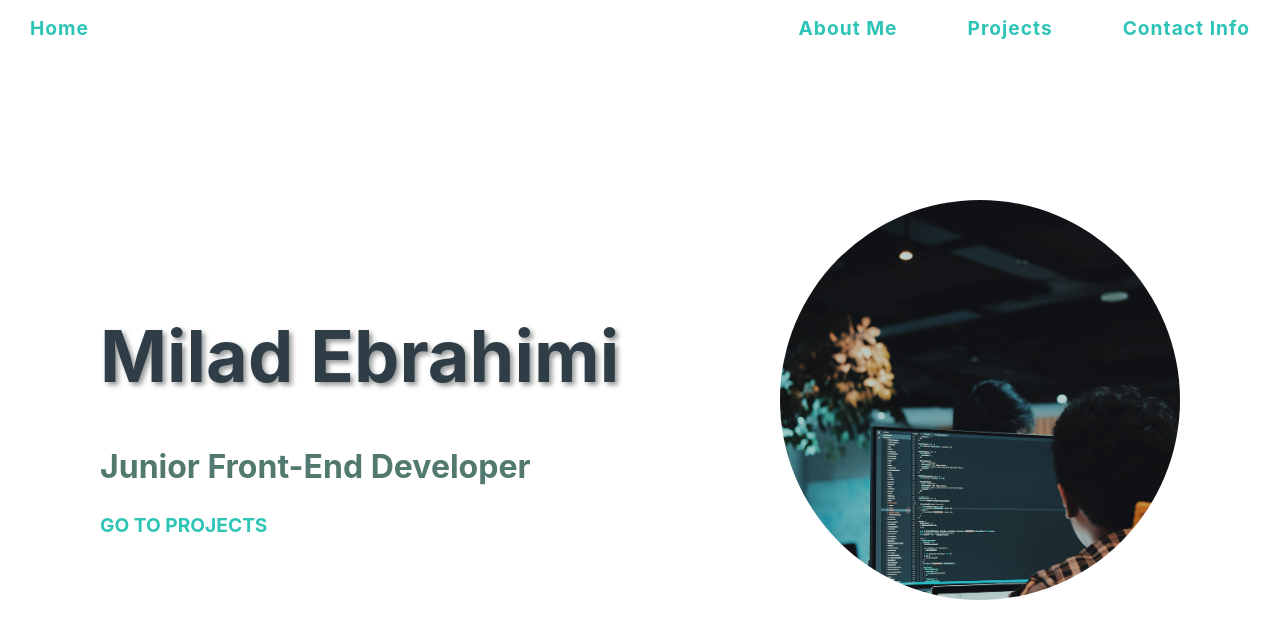
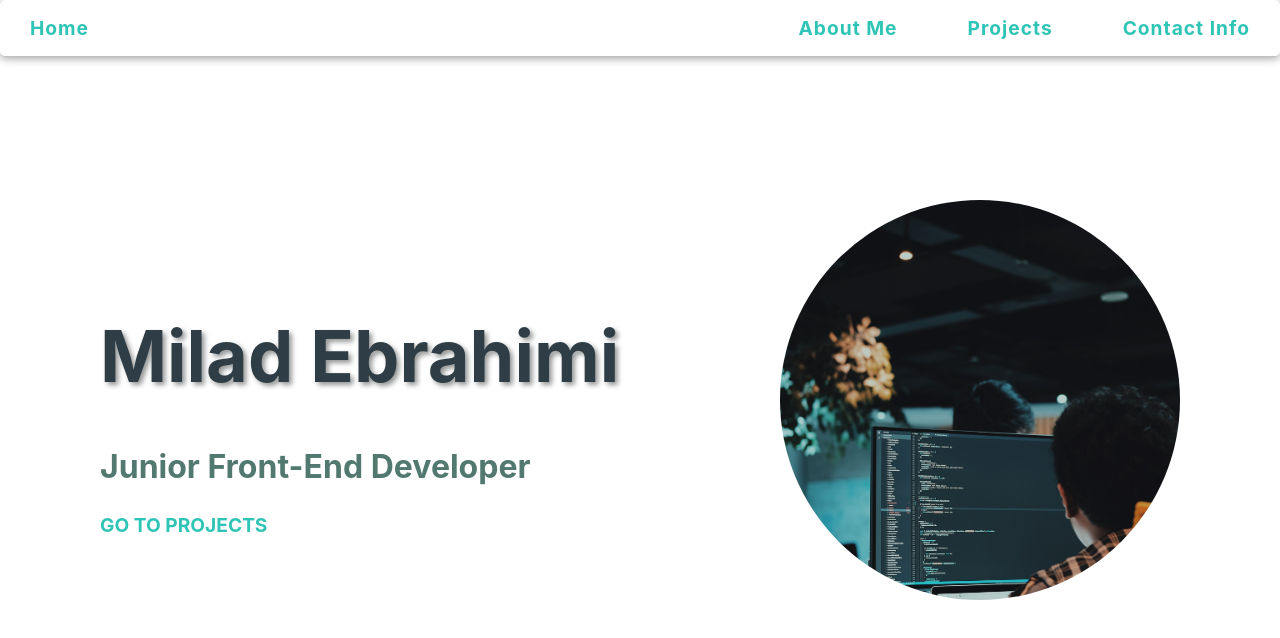
Before and after one commit to Miladebrahimi96/React.js-Portfolio, a React (Create React App) app: page / in a window 1280 px wide. Shown: the top 638 px of the page. Built offline with nearby package versions, Linux system fonts and the light colour scheme.

Commit message:
navbar box shadow

```diff
--- a/src/components/Navbar.js
+++ b/src/components/Navbar.js
@@ -6,7 +6,7 @@ import styles from "./Navbar.module.css";
 
 const Navbar = () => {
     return (
-        <div className={styles.mainCogtntainer}>
+        <div className={styles.mainContainer}>
             <div className={styles.container}>
                 <Link to="/">Home</Link>
                 <ul>
--- a/src/components/Navbar.module.css
+++ b/src/components/Navbar.module.css
@@ -5,6 +5,9 @@
     align-items: center;
     position: fixed;
     width: 100%;
+    border-bottom: 1px solid silver;
+    border-radius: 5px;
+    box-shadow: rgba(0, 0, 0, 0.4) 0px 1px 10px;
 }
 
 .container ul {
```
